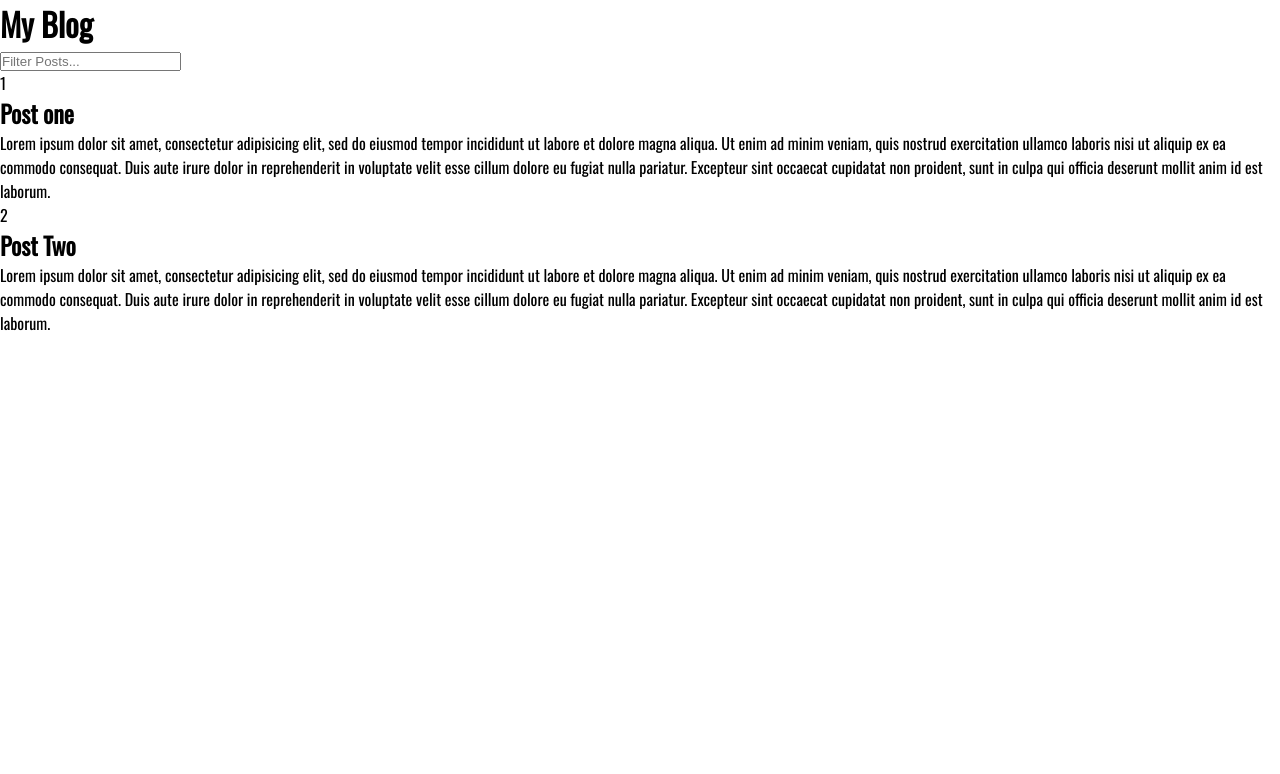
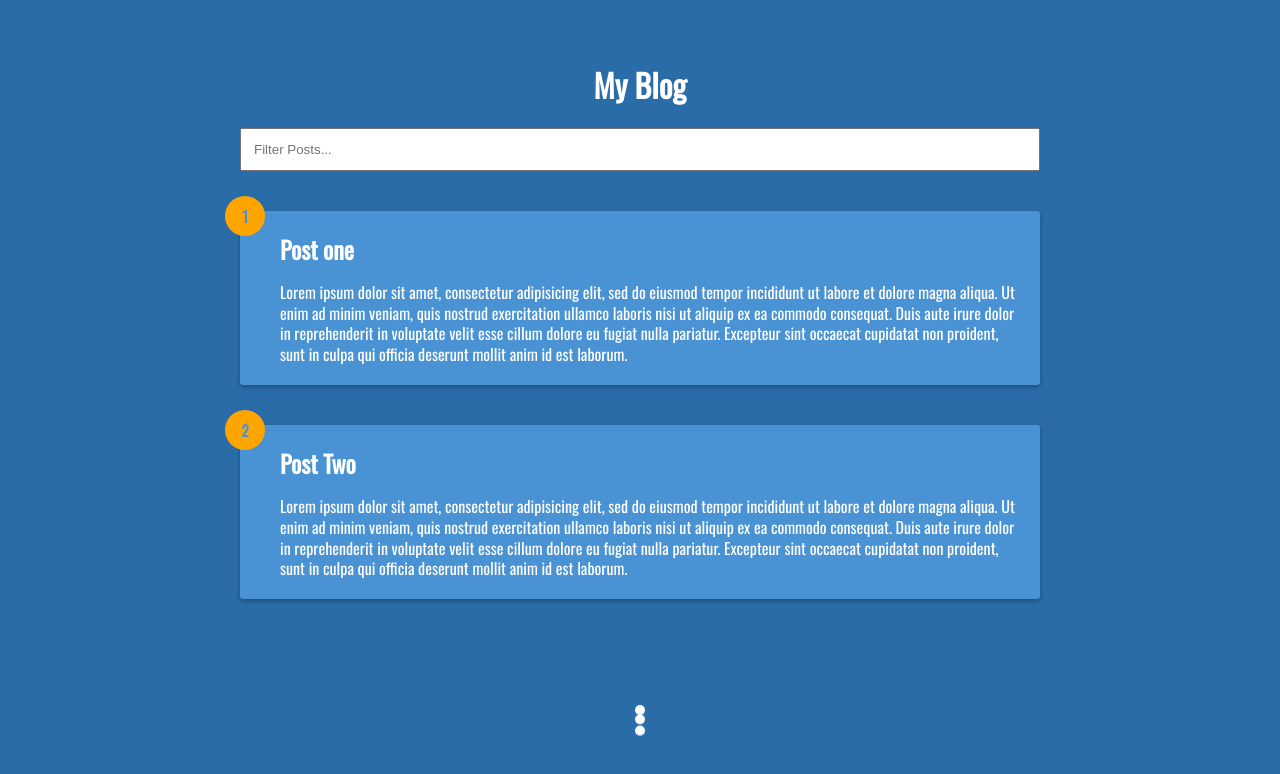
Before and after one commit to ciamac-da/infinite-scroll-posts-vanilla-js, a plain HTML site: page index.html in a window 1280 px wide. Drawn offline with nearby package versions, Linux system fonts and the light colour scheme.

Commit message:
Verified by Marti4n v1.0.3 css almost done

```diff
--- a/style.css
+++ b/style.css
@@ -5,4 +5,96 @@
 }
 body {
   font-family: 'Oswald', sans-serif;
+  color: #fff;
+  display: flex;
+  flex-direction: column;
+  align-items: center;
+  justify-content: center;
+  min-height: 100vh;
+  margin: 0;
+  padding-bottom: 100px;
+  background-color: #296ca8;
 }
+h1 {
+  margin-bottom: 0;
+  text-align:center;
+}
+.filter-container {
+  width: 80vw;
+  margin-top: 20px;
+  max-width: 800px
+}
+.filter {
+  width: 100%;
+  padding: 12px
+}
+.post {
+  position: relative;
+  background-color: #4992d3;
+  box-shadow: 0 2px 4px rgba(0, 0, 0, 0.3);
+  border-radius: 3px;
+  padding: 20px;
+  margin: 40px 0;
+  display: flex;
+  max-width: 800px;
+  width: 80vw;
+}
+.post  .post-title {
+  margin: 0;
+}
+.post  .post-body {
+margin: 15px 0 0;
+line-height: 1.3;
+}
+.post  .post-info{
+  margin-left: 20px
+}
+.post  .number {
+  position: absolute;
+  top: -15px;
+  left: -15px;
+  font-size: 15px;
+  width: 40px;
+  height: 40px;
+  border-radius: 50%;
+  background-color: orange;
+  color: #4992d3;
+  display: flex;
+  align-items: center;
+  justify-content: center;
+  font-weight: bolder;
+  padding: 7px 10px;
+}
+.loader {
+  opacity: 0
+  display: flex;
+  position: fixed;
+  bottom: 50px;
+  transition: opacity 0.3s ease-in
+}
+.loader .show {
+  opacity: 1;
+}
+.circle {
+  background-color: #fff;
+  width: 10px;
+  height: 10px;
+  border-radius: 50%;
+  margin: 5px;
+  animation: bounce 0.5s ease-in infinite;
+}
+.circle:nth-of-type(2) {
+  animation-delay: 0.1s;
+}
+  .circle:nth-of-type(3) {
+    animation-delay: 0.2s;
+  }
+@keyframes bounce {
+0%,
+100% {
+  transform: translateY(0);
+}
+50% {
+  transform: translateY(-10px);
+}
+}
```
Also changed, not shown: index.html (+1 -1 lines).
